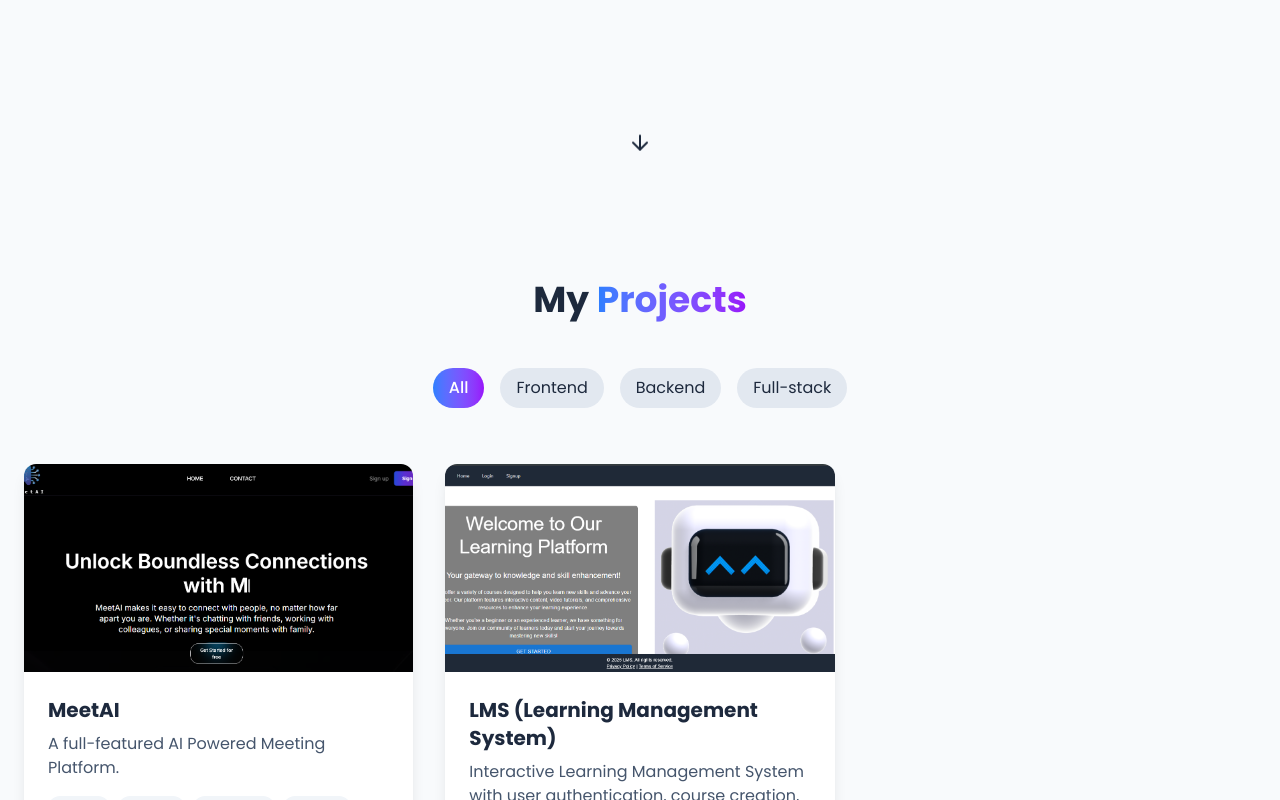
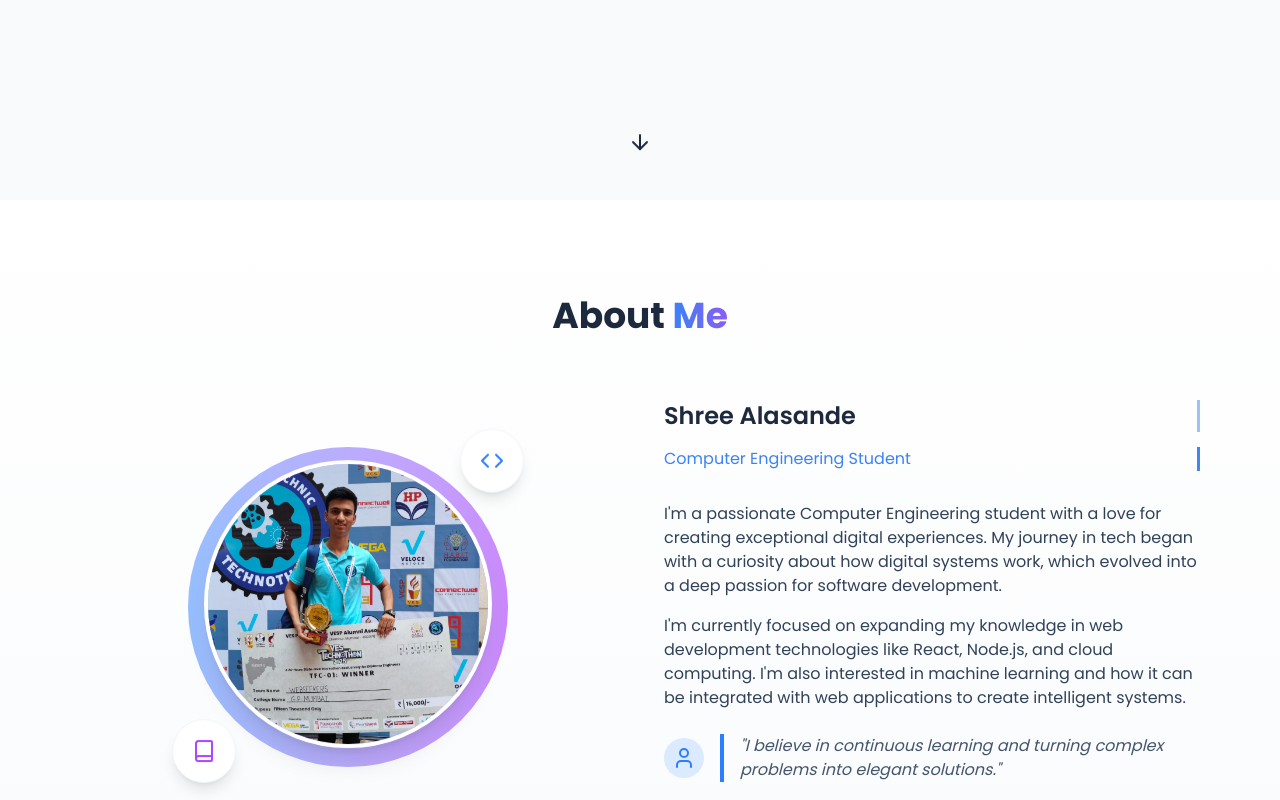
Before and after one commit to Shree2124/Shree-A, a React (Vite) app: page / in a window 1280 px wide. Shown: the part 600-1400 px from the top of the page. Built offline with nearby package versions, Linux system fonts and the light colour scheme.

Commit message:
feat: about section

```diff
--- a/package.json
+++ b/package.json
@@ -12,6 +12,7 @@
   "dependencies": {
     "@tailwindcss/postcss": "^4.1.4",
     "@tailwindcss/vite": "^4.1.4",
+    "axios": "^1.8.4",
     "lucide-react": "^0.503.0",
     "react": "^19.1.0",
     "react-dom": "^19.1.0"
--- a/src/App.jsx
+++ b/src/App.jsx
@@ -14,9 +14,9 @@ function App () {
   const [theme, setTheme] = useState('light')
   const [activeSection, setActiveSection] = useState('home')
 
-  const toggleTheme = () => {
-    setTheme(theme === 'light' ? 'dark' : 'light')
-  }
+  // const toggleTheme = () => {
+  //   setTheme(theme === 'light' ? 'dark' : 'light')
+  // }
 
   useEffect(() => {
     if (theme === 'dark') {
@@ -43,9 +43,9 @@ function App () {
         <section id='home'>
           <Home />
         </section>
-        {/* <section id="about">
+        <section id="about">
           <About />
-        </section> */}
+        </section>
         <section id='projects'>
           <Projects />
         </section>
--- a/src/components/About.jsx
+++ b/src/components/About.jsx
@@ -1,11 +1,14 @@
-import { useEffect, useRef } from 'react';
-import { Github, Linkedin, Instagram, ArrowDown } from 'lucide-react';
+import { useEffect, useRef, useState } from 'react';
+import { Code, Book, User } from 'lucide-react';
+import shree from '../assets/projects/shree.jpg';
 
-const Home = () => {
+const About = () => {
+  const [isVisible, setIsVisible] = useState(false);
+  const sectionRef = useRef(null);
   const titleRef = useRef(null);
-  const subtitleRef = useRef(null);
-  const ctaRef = useRef(null);
-  const socialRef = useRef(null);
+  const bioRef = useRef(null);
+  const imageRef = useRef(null);
+  const statsRef = useRef(null);
 
   useEffect(() => {
     const observer = new IntersectionObserver(
@@ -13,86 +16,131 @@ const Home = () => {
         entries.forEach((entry) => {
           if (entry.isIntersecting) {
             entry.target.classList.add('fade-in');
+            if (entry.target === sectionRef.current) {
+              setIsVisible(true);
+            }
           }
         });
       },
       { threshold: 0.1 }
     );
 
+    if (sectionRef.current) observer.observe(sectionRef.current);
     if (titleRef.current) observer.observe(titleRef.current);
-    if (subtitleRef.current) observer.observe(subtitleRef.current);
-    if (ctaRef.current) observer.observe(ctaRef.current);
-    if (socialRef.current) observer.observe(socialRef.current);
+    if (bioRef.current) observer.observe(bioRef.current);
+    if (imageRef.current) observer.observe(imageRef.current);
+    if (statsRef.current) observer.observe(statsRef.current);
 
     return () => {
+      if (sectionRef.current) observer.unobserve(sectionRef.current);
       if (titleRef.current) observer.unobserve(titleRef.current);
-      if (subtitleRef.current) observer.unobserve(subtitleRef.current);
-      if (ctaRef.current) observer.unobserve(ctaRef.current);
-      if (socialRef.current) observer.unobserve(socialRef.current);
+      if (bioRef.current) observer.unobserve(bioRef.current);
+      if (imageRef.current) observer.unobserve(imageRef.current);
+      if (statsRef.current) observer.unobserve(statsRef.current);
     };
   }, []);
 
-  const scrollToAbout = () => {
-    const aboutSection = document.getElementById('about');
-    aboutSection.scrollIntoView({ behavior: 'smooth' });
-  };
+  const stats = [
+    { label: "Courses Completed", value: "20+" },
+    { label: "Learning Hours", value: "1000+" },
+    { label: "Academic Projects", value: "8+" },
+    { label: "Cups of Coffee", value: "∞" },
+  ];
 
   return (
-    <div className="flex flex-col justify-center items-center px-4 pt-16 min-h-screen">
-      <div className="w-full max-w-4xl text-center">
-        <h1
+    <section id="about" ref={sectionRef} className="bg-gradient-to-b from-white dark:from-slate-900 to-slate-50 dark:to-slate-800 py-24">
+      <div className="mx-auto px-4 max-w-6xl">
+        <h2
           ref={titleRef}
-          className="opacity-0 mb-6 font-bold text-4xl md:text-6xl"
+          className="opacity-0 mb-16 font-bold text-3xl md:text-4xl text-center"
         >
-          Hi, I'm <span className="text-gradient">John Doe</span>
-        </h1>
+          About <span className="text-gradient">Me</span>
+        </h2>
 
-        <p
-          ref={subtitleRef}
-          className="opacity-0 mx-auto mb-10 max-w-2xl text-slate-600 dark:text-slate-300 text-xl md:text-2xl"
-          style={{ animationDelay: '0.3s' }}
-        >
-          A passionate Full Stack Developer specializing in building exceptional digital experiences
-        </p>
+        <div className="items-center gap-12 grid grid-cols-1 lg:grid-cols-2 mb-20">
+          {/* Image with floating animation */}
+          <div
+            ref={imageRef}
+            className="relative order-1 lg:order-1 opacity-0 mx-auto lg:mx-0"
+            style={{ animationDelay: '0.3s' }}
+          >
+            <div className="relative mx-auto w-64 md:w-80 h-64 md:h-80">
+              {/* Decorative background circle */}
+              <div className="absolute inset-0 bg-gradient-to-r from-blue-500 to-purple-600 opacity-10 rounded-full animate-pulse"></div>
 
-        <div
-          ref={ctaRef}
-          className="opacity-0 mb-16"
-          style={{ animationDelay: '0.6s' }}
-        >
-          <button
-            onClick={scrollToAbout}
-            className="bg-gradient-to-r from-blue-500 to-purple-600 hover:shadow-lg px-8 py-3 rounded-full focus:outline-none font-medium text-white transition hover:-translate-y-1 transform"
+              {/* Profile image */}
+              <div className="floating absolute inset-4 shadow-xl border-4 border-white dark:border-slate-700 rounded-full overflow-hidden">
+                <img
+                  src={shree}
+                  alt="Shree Alasande"
+                  className="w-full h-full object-cover"
+                />
+              </div>
+
+              {/* Floating badges */}
+              <div className="-top-4 -right-4 floating-slow absolute flex justify-center items-center bg-white dark:bg-slate-800 shadow-lg border border-slate-100 dark:border-slate-700 rounded-full w-16 h-16">
+                <Code size={24} className="text-blue-500" />
+              </div>
+
+              <div className="-bottom-4 -left-4 floating-reverse absolute flex justify-center items-center bg-white dark:bg-slate-800 shadow-lg border border-slate-100 dark:border-slate-700 rounded-full w-16 h-16">
+                <Book size={24} className="text-purple-500" />
+              </div>
+            </div>
+          </div>
+
+          {/* Bio content */}
+          <div
+            ref={bioRef}
+            className="order-2 lg:order-2 opacity-0"
+            style={{ animationDelay: '0.6s' }}
           >
-            Explore My Work
-          </button>
+            <div className="typing-container">
+              <div className="typing-effect">Shree Alasande</div>
+              <div className="typing-effect-slow">Computer Engineering Student</div>
+            </div>
+
+            <p className="mb-4 text-slate-700 dark:text-slate-300">
+              I'm a passionate Computer Engineering student with a love for creating exceptional digital experiences. My journey in tech began with a curiosity about how digital systems work, which evolved into a deep passion for software development.
+            </p>
+
+            <p className="mb-6 text-slate-700 dark:text-slate-300">
+              I'm currently focused on expanding my knowledge in web development technologies like React, Node.js, and cloud computing. I'm also interested in machine learning and how it can be integrated with web applications to create intelligent systems.
+            </p>
+
+            <div className="flex items-center mb-8">
+              <div className="bg-blue-100 dark:bg-slate-700 mr-4 p-2 rounded-full">
+                <User className="text-blue-500" />
+              </div>
+              <blockquote className="pl-4 border-blue-500 border-l-4 text-slate-600 dark:text-slate-400 italic">
+                "I believe in continuous learning and turning complex problems into elegant solutions."
+              </blockquote>
+            </div>
+
+            {/* <button className="bg-gradient-to-r from-blue-500 to-purple-600 hover:shadow-lg px-8 py-3 rounded-full focus:outline-none font-medium text-white transition hover:-translate-y-1 transform">
+              Download Resume
+            </button> */}
+          </div>
         </div>
 
+        {/* Stats section */}
         <div
-          ref={socialRef}
-          className="flex justify-center space-x-6 opacity-0"
+          ref={statsRef}
+          className="gap-4 grid grid-cols-2 md:grid-cols-4 opacity-0 mb-20"
           style={{ animationDelay: '0.9s' }}
         >
-          <a href="https://github.com" target="_blank" rel="noopener noreferrer" className="text-slate-600 hover:text-blue-500 dark:hover:text-blue-400 dark:text-slate-300 transition-colors">
-            <Github size={24} />
-          </a>
-          <a href="https://linkedin.com" target="_blank" rel="noopener noreferrer" className="text-slate-600 hover:text-blue-500 dark:hover:text-blue-400 dark:text-slate-300 transition-colors">
-            <Linkedin size={24} />
-          </a>
-          <a href="https://instagram.com" target="_blank" rel="noopener noreferrer" className="text-slate-600 hover:text-blue-500 dark:hover:text-blue-400 dark:text-slate-300 transition-colors">
-            <Instagram size={24} />
-          </a>
+          {/* {stats.map((stat, index) => (
+            <div
+              key={index}
+              className="bg-white dark:bg-slate-800 shadow-md hover:shadow-lg p-6 border border-slate-200 dark:border-slate-700 rounded-lg text-center transition"
+            >
+              <h3 className="mb-2 font-bold text-gradient text-3xl counter">{stat.value}</h3>
+              <p className="text-slate-600 dark:text-slate-400">{stat.label}</p>
+            </div>
+          ))} */}
         </div>
       </div>
-
-      <button
-        onClick={scrollToAbout}
-        className="bottom-10 left-1/2 absolute -translate-x-1/2 animate-bounce transform"
-      >
-        <ArrowDown size={24} />
-      </button>
-    </div>
+    </section>
   );
 };
 
-export default Home;
+export default About;
--- a/src/components/Home.jsx
+++ b/src/components/Home.jsx
@@ -33,7 +33,7 @@ const Home = () => {
   }, []);
 
   const scrollToAbout = () => {
-    const aboutSection = document.getElementById('projects');
+    const aboutSection = document.getElementById('about');
     aboutSection.scrollIntoView({ behavior: 'smooth' });
   };
 
--- a/src/components/Navbar.jsx
+++ b/src/components/Navbar.jsx
@@ -20,7 +20,7 @@ const Navbar = ({ activeSection, handleNavigation }) => {
 
   const navItems = [
     { name: 'Home', id: 'home' },
-    // { name: 'About', id: 'about' },
+    { name: 'About', id: 'about' },
     { name: 'Projects', id: 'projects' },
     { name: 'Experience', id: 'experience' },
     { name: 'Achievements', id: 'achievements' },
--- a/src/index.css
+++ b/src/index.css
@@ -73,3 +73,137 @@ body {
 .skill-progress-value {
   @apply h-full bg-gradient-to-r from-blue-500 to-purple-600 transition-all duration-1000 ease-out;
 }
+
+
+/* Complete CSS for About section with completely fixed typing effect */
+
+/* Floating animation for profile image */
+.floating {
+  animation: float 6s ease-in-out infinite;
+}
+
+.floating-slow {
+  animation: float 8s ease-in-out infinite;
+}
+
+.floating-reverse {
+  animation: floatReverse 7s ease-in-out infinite;
+}
+
+@keyframes float {
+  0% {
+    transform: translateY(0px);
+  }
+  50% {
+    transform: translateY(-15px);
+  }
+  100% {
+    transform: translateY(0px);
+  }
+}
+
+@keyframes floatReverse {
+  0% {
+    transform: translateY(0px);
+  }
+  50% {
+    transform: translateY(15px);
+  }
+  100% {
+    transform: translateY(0px);
+  }
+}
+
+/* Completely fixed typing effect animation */
+.typing-container {
+  min-height: 6rem; /* Ensures enough space for both lines */
+}
+
+/* First typing element: "Shree Alasande" */
+.typing-effect {
+  position: relative;
+  font-weight: 600;
+  font-size: 1.5rem;
+  line-height: 2rem;
+  margin-bottom: 0.5rem;
+  display: inline-block;
+  white-space: nowrap;
+  overflow: hidden;
+  width: 0;
+  border-right: 3px solid transparent;
+  animation:
+    typing-name 2s steps(15) forwards,
+    blink 0.8s infinite;
+}
+
+/* Second typing element: "Computer Engineering Student" */
+.typing-effect-slow {
+  position: relative;
+  color: #3b82f6;
+  margin-bottom: 1.5rem;
+  display: inline-block;
+  white-space: nowrap;
+  overflow: hidden;
+  width: 0;
+  border-right: 3px solid transparent;
+  animation:
+    typing-title 2.5s steps(27) forwards 2.5s,
+    blink 0.8s infinite 2.5s;
+}
+
+@keyframes typing-name {
+  from { width: 0 }
+  to { width: 100% }
+}
+
+@keyframes typing-title {
+  from { width: 0 }
+  to { width: 100% }
+}
+
+@keyframes blink {
+  0%, 100% { border-right-color: transparent }
+  50% { border-right-color: #3b82f6 }
+}
+
+/* Counter animation for stats */
+.counter {
+  opacity: 0;
+  animation: countUp 2s forwards;
+  animation-delay: 0.5s;
+}
+
+@keyframes countUp {
+  from {
+    opacity: 0;
+    transform: translateY(20px);
+  }
+  to {
+    opacity: 1;
+    transform: translateY(0);
+  }
+}
+
+/* General fade-in animation */
+.fade-in {
+  animation: fadeIn 1s ease forwards;
+}
+
+@keyframes fadeIn {
+  from {
+    opacity: 0;
+    transform: translateY(20px);
+  }
+  to {
+    opacity: 1;
+    transform: translateY(0);
+  }
+}
+
+/* Text gradient effect */
+.text-gradient {
+  background-clip: text;
+  -webkit-background-clip: text;
+  color: transparent;
+  background-image: linear-gradient(to right, #3b82f6, #8b5cf6);
+}
```
Also changed, not shown: src/components/Contact.jsx (+178 -116 lines), src/assets/projects/shree.jpg (added), 1 other file (tests, documents, lock files or other folders).
